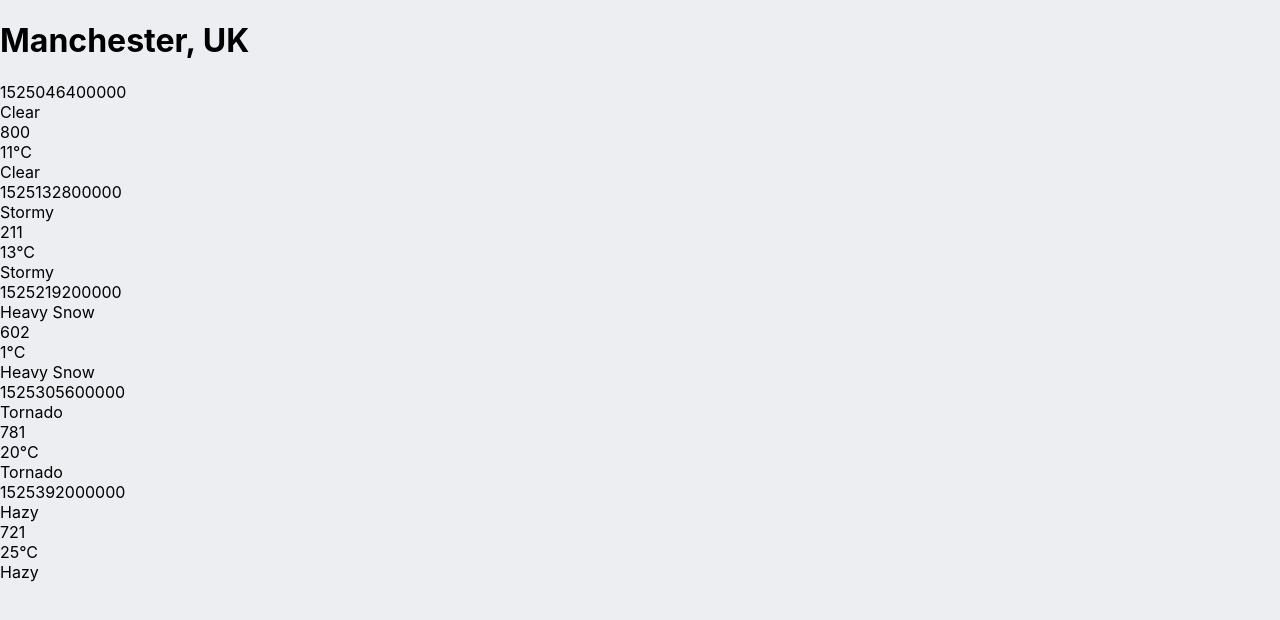
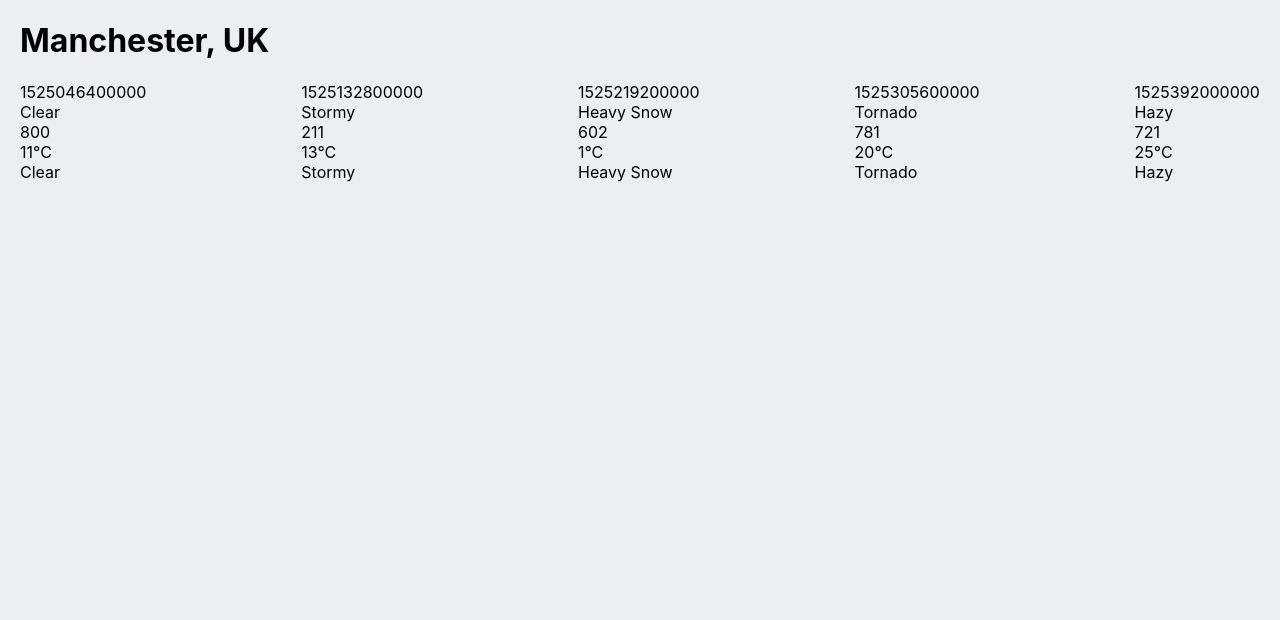
Before and after one commit to mariocooper/weather-app, a React (Create React App) app: page / in a window 1280 px wide. Shown: the top 620 px of the page. Built offline with nearby package versions, Linux system fonts and the light colour scheme.

Commit message:
styling added to the weather app

```diff
--- a/src/components/App.js
+++ b/src/components/App.js
@@ -1,13 +1,14 @@
-import "../styles/App.css";
 import React from "react";
 import LocationDetails from "./LocationDetails";
 import ForecastSummaries from "./ForecastSummaries";
+
+import "../styles/App.css";
 
 function App({ location, forecasts }) {
   const { city, country } = location;
 
   return (
-    <div className="app">
+    <div className="weather-app">
       <LocationDetails city={city} country={country} />
       <ForecastSummaries forecasts={forecasts} />
     </div>
--- a/src/components/ForecastSummaries.js
+++ b/src/components/ForecastSummaries.js
@@ -1,5 +1,7 @@
 import React from "react";
 import ForecastSummary from "./ForecastSummary";
+
+import "../styles/ForecastSummaries.css";
 
 function ForecastSummaries({ forecasts }) {
   return (
--- a/src/styles/App.css
+++ b/src/styles/App.css
@@ -0,0 +1,3 @@
+.weather-app {
+    margin: 0 20px;
+}
--- /dev/null
+++ b/src/styles/ForecastSummaries.css
@@ -0,0 +1,4 @@
+.forecast-summaries {
+    display: flex;
+    justify-content: space-between;
+}
```
